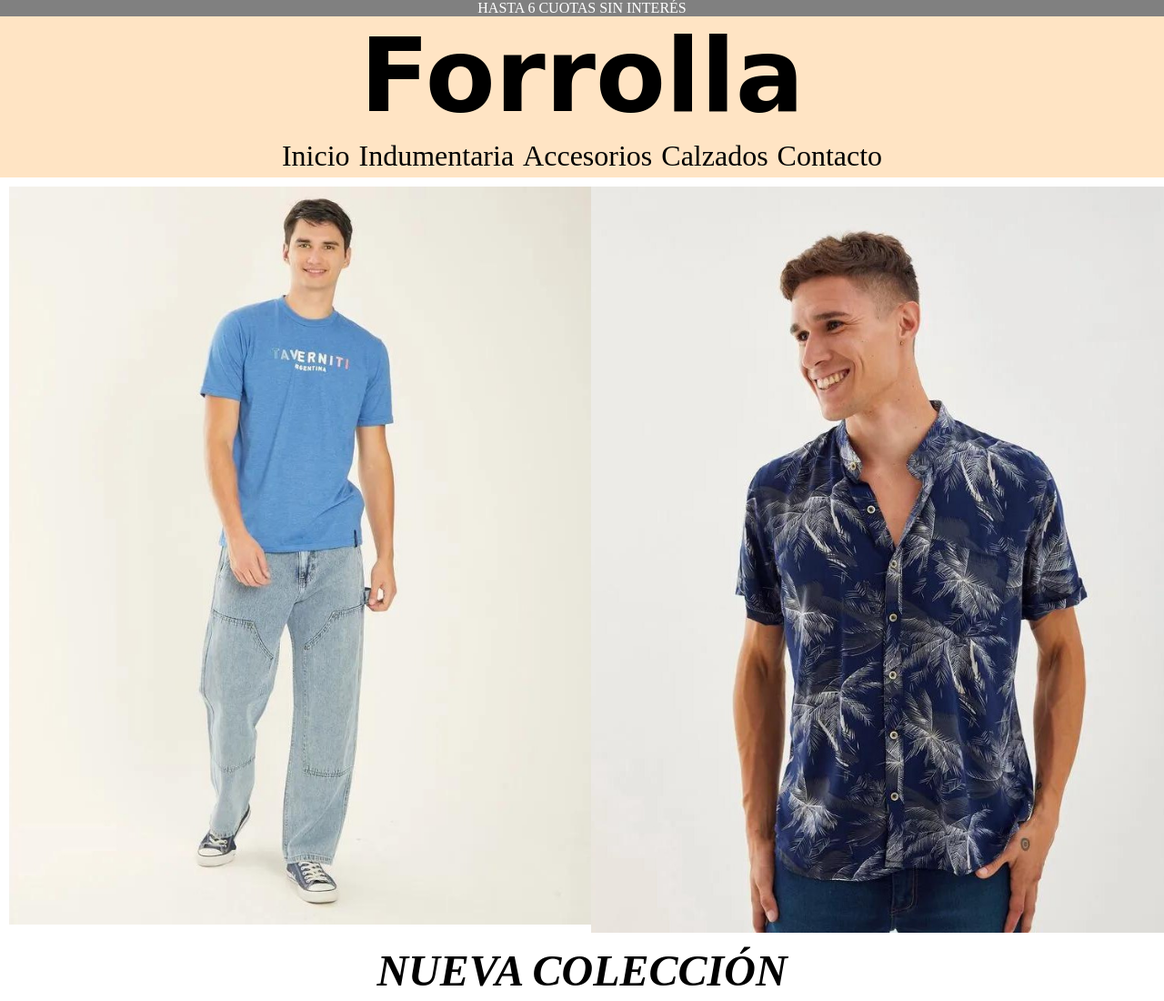
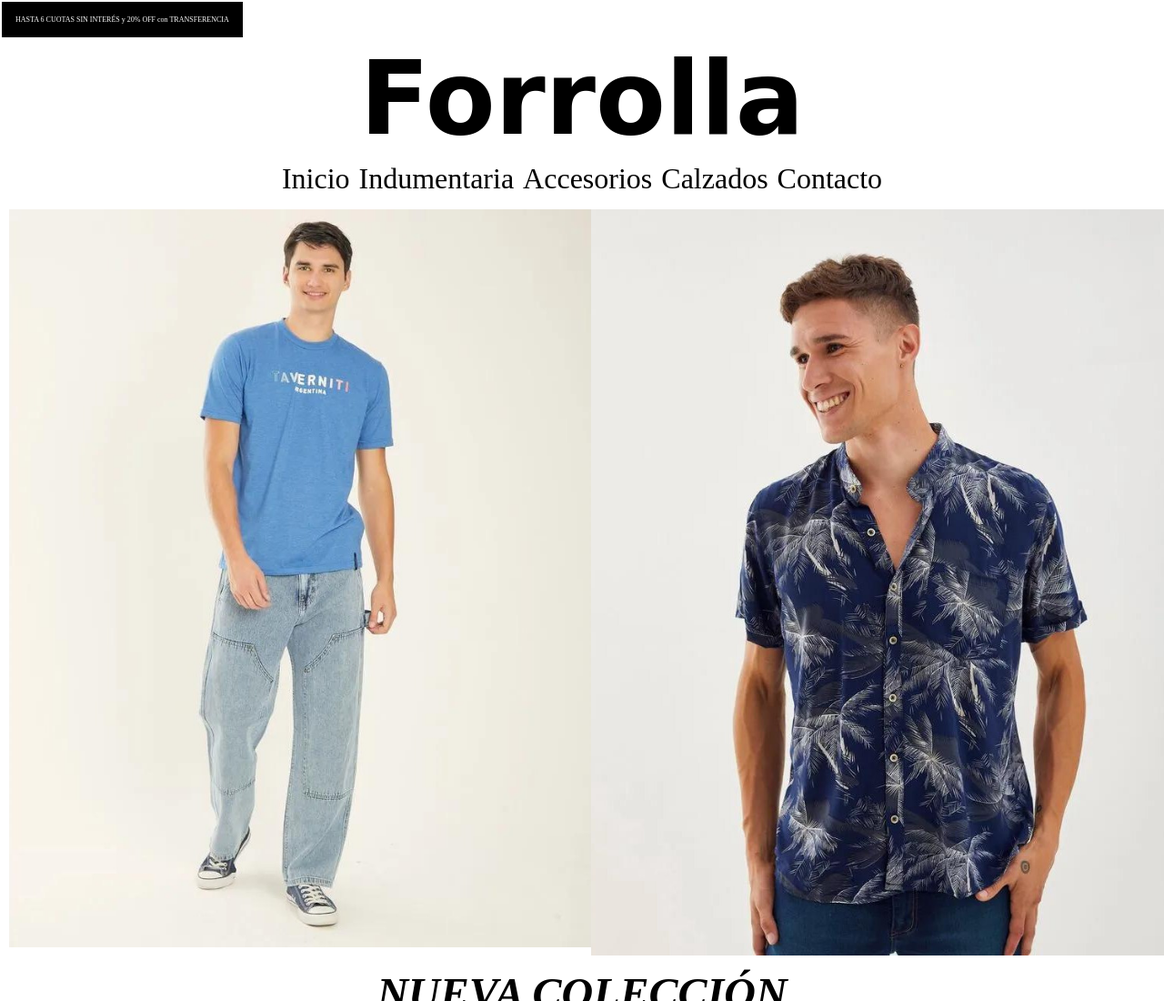
Before and after one commit to milagroscerrudo/repo-coder, a plain HTML site: page index.html in a window 1280 px wide. Shown: the top 1100 px of the page at 91% size. Drawn offline with Linux system fonts and the light colour scheme; a web font is replaced by a local one.

Commit message:
agregue fotos y modifique el anuncio

```diff
--- a/css/style.css
+++ b/css/style.css
@@ -2,6 +2,24 @@
     margin: 0;
     padding: 0;
 }
+
+.container-anuncio{
+  display: flex;
+  margin: 2px;
+}
+
+@media (max-width:767px){
+
+}
+
+.anuncio-inicio{
+       background-color: black;
+       color: white;
+       font-size: 0.5rem;
+       text-align: center;
+       padding: 15px;
+}
+
 
 div p{
     color: white;
--- a/index.html
+++ b/index.html
@@ -14,12 +14,13 @@
 
 </head>
 <body>
-    <div style="background-color: gray;">
-        <p>HASTA 6 CUOTAS SIN INTERÉS</p>
+    <div class="container-anuncio">
+        <p class="anuncio-inicio">HASTA 6 CUOTAS SIN INTERÉS y 20% OFF con TRANSFERENCIA
+        </p>
     </div>
 
 
-    <header style="background-color: bisque;">
+    <header style="background-color: white;">
         <h1 class="logo">Forrolla</h1>
 
         <nav>
```
Also changed, not shown: html/indumentaria.html (+2 -1 lines), multimedia/logo-airborn.jpg (added), 3 other files.
